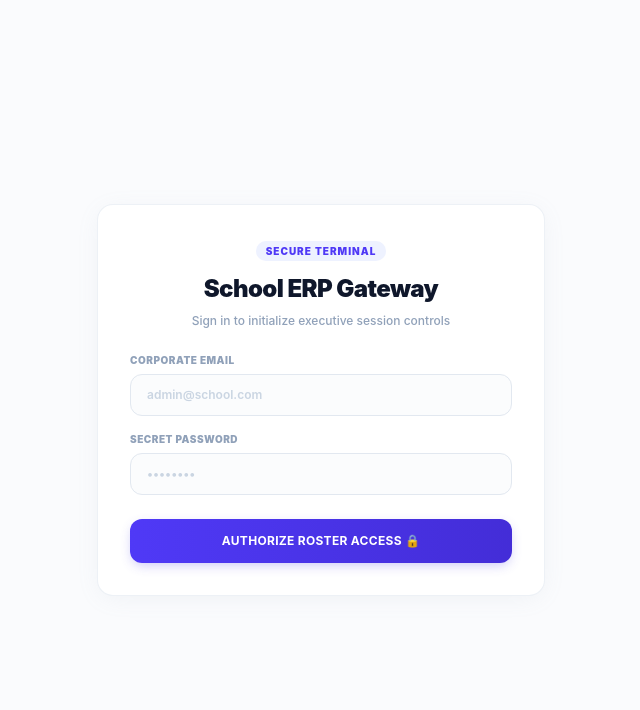
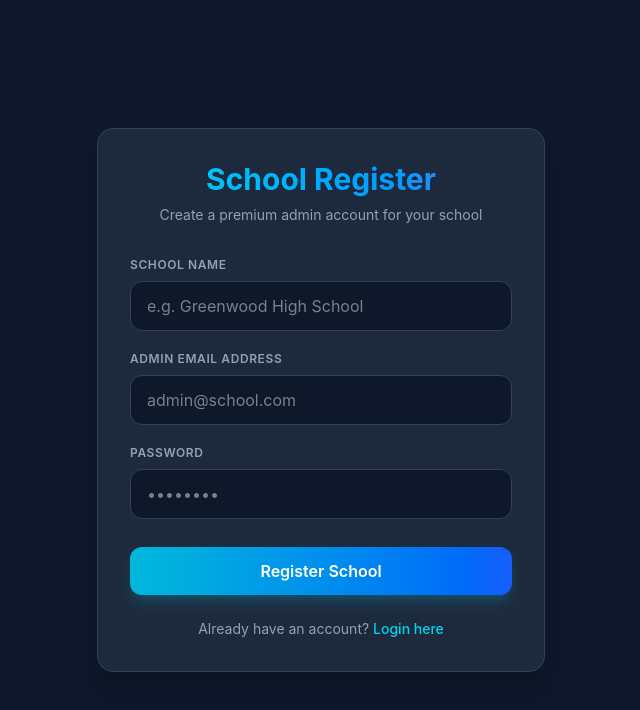
Before and after one commit to saifofficial0778-svg/school-erp-system, a React (Vite) app in the folder school-erp-frontend/: page /register in a window 1280 px wide. Before the commit this address led to /login. Shown: the top 710 px of the page, without its empty margins (319-959 px from the left). Built offline with nearby package versions, Linux system fonts and the light colour scheme.

Commit message:
register-page

```diff
--- a/school-erp-frontend/src/App.jsx
+++ b/school-erp-frontend/src/App.jsx
@@ -11,6 +11,7 @@ import PendingFees from './pages/PendingFees';
 import Attendance from './pages/Attendance';
 import AttendanceReport from './pages/AttendanceReport';
 import StudentForm from './pages/StudentForm';
+import Register from './pages/Register';
 
 // 🛡️ 1. GUEST GUARD: Agar logged in ho, toh login page par dobara nahi jaane dega
 const GuestRoute = ({ children }) => {
@@ -36,6 +37,16 @@ function AppContent() {
   return (
     <Router>
       <Routes>
+
+
+        <Route
+          path="/register"
+          element={
+            <GuestRoute>
+              <Register />
+            </GuestRoute>
+          }
+        />
         {/* 🔐 Login route protected by GuestGuard */}
         <Route
           path="/login"
@@ -61,12 +72,12 @@ function AppContent() {
           <Route path="dashboard" element={<Dashboard />} />
           <Route path="students" element={<Student />} />
           <Route path="settings" element={<Setting />} />
-          <Route path="fees" element={<FeeManagement/>}/>
-          <Route path="fee-collection" element={<FeeCollection/>}/>
-          <Route path="pending-fees" element={<PendingFees/>}/>
-          <Route path="attendance" element={<Attendance/>}/>
-          <Route path="attendance-report" element={<AttendanceReport/>}/>
-          <Route path="Student/new" element={<StudentForm/>}/>
+          <Route path="fees" element={<FeeManagement />} />
+          <Route path="fee-collection" element={<FeeCollection />} />
+          <Route path="pending-fees" element={<PendingFees />} />
+          <Route path="attendance" element={<Attendance />} />
+          <Route path="attendance-report" element={<AttendanceReport />} />
+          <Route path="student/new" element={<StudentForm />} />
         </Route>
 
         {/* Fallback route mapping wildcard error deflection */}
--- /dev/null
+++ b/school-erp-frontend/src/pages/Register.jsx
@@ -0,0 +1,167 @@
+import React, { useState } from 'react';
+import { useNavigate, Link } from 'react-router-dom';
+
+const Register = () => {
+  const navigate = useNavigate();
+
+  // 📝 1. STATE MANAGEMENT
+  // Dono fields ko control karne ke liye state bani hai jo direct DB columns se map hongi
+  const [formData, setFormData] = useState({
+    schoolName: '',
+    email: '',
+    password: '',
+  });
+  const [error, setError] = useState('');
+  const [loading, setLoading] = useState(false);
+
+  // 🔄 2. INPUT CHANGE HANDLER
+  const handleChange = (e) => {
+    const { name, value } = e.target;
+    setFormData((prev) => ({
+      ...prev,
+      [name]: value,
+    }));
+  };
+
+  // 🚀 3. FORM SUBMISSION HANDLER
+  // 🚀 3. FORM SUBMISSION HANDLER (FULL PRODUCTION LOGIC)
+  const handleSubmit = async (e) => {
+    e.preventDefault();
+    setError('');
+    setLoading(true);
+
+    // 🚨 1. AIRTIGHT VALIDATION
+    // Agar ek bhi field khali hai (or space dekar pass ki hai), toh aage mat badho
+    if (!formData.schoolName.trim() || !formData.email.trim() || !formData.password.trim()) {
+        setError("Bhai, saari fields bharna zaroori hai!");
+        setLoading(false);
+        return;
+    }
+
+    try {
+        // 🔄 2. API CALL TO BACKEND
+        // API connect pipeline jo backend database me directly insert karegi
+        // Note: Agar api service file ready hai toh direct axios.post bhi use kar sakte ho
+        const response = await axios.post('/register-school', {
+            schoolName: formData.schoolName,
+            email: formData.email,
+            password: formData.password,
+            role: 'admin' // 👑 School creator hamesha master admin hoga database me
+        });
+
+        // 🟢 3. SUCCESS HANDLING
+        if (response.data.success) {
+            setLoading(false);
+            alert("School Registration Kamyab Raha! 🏫🚀 Ab login karo.");
+
+            // Redirect user directly to login matrix screen
+            navigate('/login');
+        }
+
+    } catch (err) {
+        // 🔴 4. ERROR HANDLING (Catching Duplicity / Server Crashes)
+        console.error("Registration UI Error:", err);
+
+        // Agar backend bolta hai "Email already exists", toh use error state me daalo
+        const serverErrorMessage = err.response?.data?.message || "Server me kuch gadbad hai, bhai!";
+        setError(serverErrorMessage);
+        setLoading(false);
+    }
+  };
+
+  return (
+    <div className="flex items-center justify-center min-h-screen bg-slate-900 text-slate-100 px-4">
+      <div className="w-full max-w-md bg-slate-800 p-8 rounded-2xl shadow-xl border border-slate-700">
+
+        {/* Header */}
+        <div className="text-center mb-8">
+          <h2 className="text-3xl font-bold text-transparent bg-clip-text bg-gradient-to-r from-cyan-400 to-blue-500">
+            School Register
+          </h2>
+          <p className="text-slate-400 text-sm mt-2">Create a premium admin account for your school</p>
+        </div>
+
+        {/* Error Notification Alert */}
+        {error && (
+          <div className="mb-4 p-3 bg-red-500/20 border border-red-500 text-red-400 text-sm rounded-lg">
+            {error}
+          </div>
+        )}
+
+        {/* Signup Form */}
+        <form onSubmit={handleSubmit} className="space-y-5">
+
+          {/* Field 1: School Name */}
+          <div>
+            <label className="block text-xs font-semibold text-slate-400 uppercase tracking-wider mb-2">
+              School Name
+            </label>
+            <input
+              type="text"
+              name="schoolName"
+              value={formData.schoolName}
+              onChange={handleChange}
+              placeholder="e.g. Greenwood High School"
+              className="w-full px-4 py-3 bg-slate-900 border border-slate-700 rounded-xl focus:outline-none focus:border-cyan-500 transition-colors text-slate-200"
+              required
+            />
+          </div>
+
+          {/* Field 2: Admin Email (Maps to DB: email) */}
+          <div>
+            <label className="block text-xs font-semibold text-slate-400 uppercase tracking-wider mb-2">
+              Admin Email Address
+            </label>
+            <input
+              type="email"
+              name="email"
+              value={formData.email}
+              onChange={handleChange}
+              placeholder="admin@school.com"
+              className="w-full px-4 py-3 bg-slate-900 border border-slate-700 rounded-xl focus:outline-none focus:border-cyan-500 transition-colors text-slate-200"
+              required
+            />
+          </div>
+
+          {/* Field 3: Password (Maps to DB: password) */}
+          <div>
+            <label className="block text-xs font-semibold text-slate-400 uppercase tracking-wider mb-2">
+              Password
+            </label>
+            <input
+              type="password"
+              name="password"
+              value={formData.password}
+              onChange={handleChange}
+              placeholder="••••••••"
+              className="w-full px-4 py-3 bg-slate-900 border border-slate-700 rounded-xl focus:outline-none focus:border-cyan-500 transition-colors text-slate-200"
+              required
+            />
+          </div>
+
+          {/* Submit Button */}
+          <button
+            type="submit"
+            disabled={loading}
+            className="w-full py-3 mt-2 bg-gradient-to-r from-cyan-500 to-blue-600 hover:from-cyan-600 hover:to-blue-700 text-white font-semibold rounded-xl shadow-lg shadow-cyan-500/20 transition-all transform active:scale-95 disabled:opacity-50 disabled:pointer-events-none"
+          >
+            {loading ? 'Creating Account...' : 'Register School'}
+          </button>
+        </form>
+
+        {/* Footer Link */}
+        <div className="text-center mt-6">
+          <p className="text-sm text-slate-400">
+            Already have an account?{' '}
+            <Link to="/login" className="text-cyan-400 hover:underline font-medium">
+              Login here
+            </Link>
+          </p>
+        </div>
+
+      </div>
+    </div>
+  );
+};
+
+export default Register;
```
Also changed, not shown: 2 other files (tests, documents, lock files or other folders).
